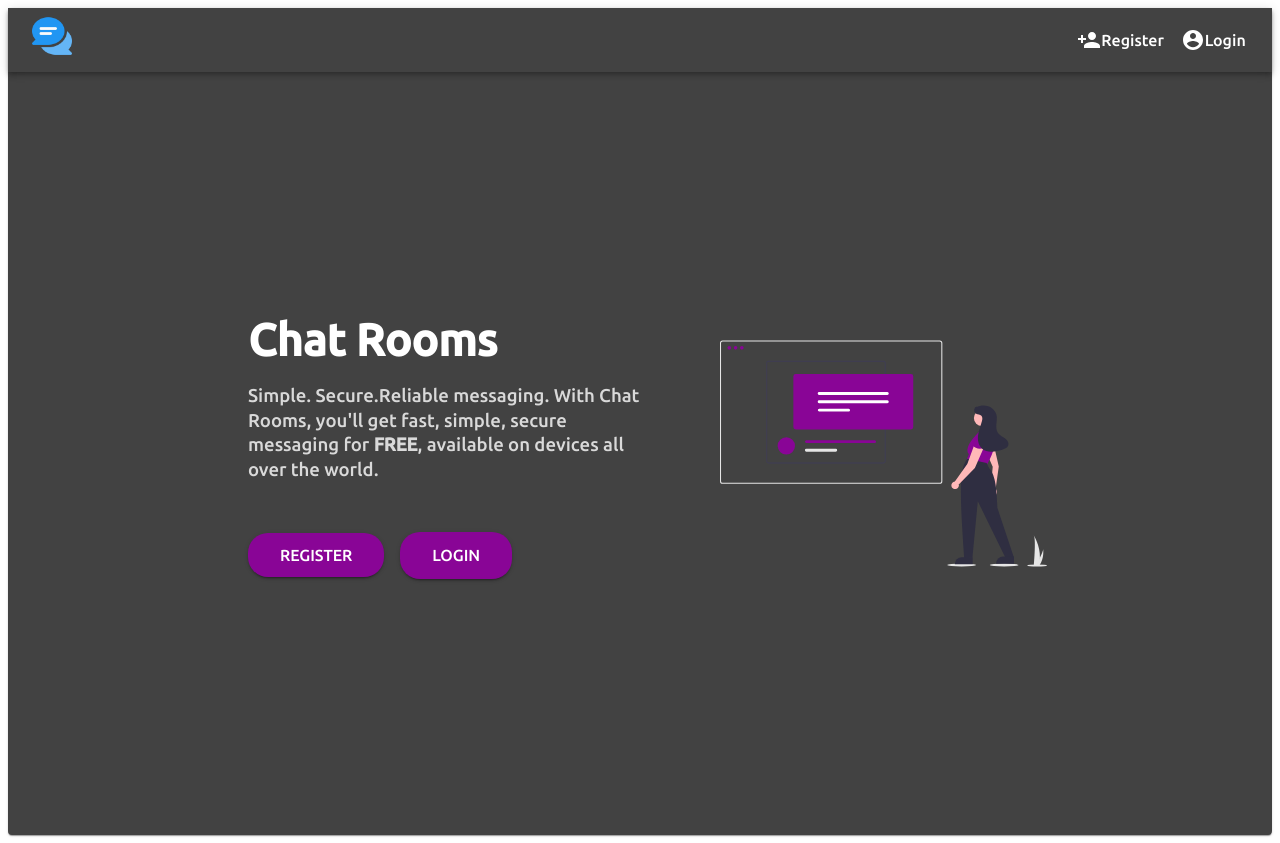
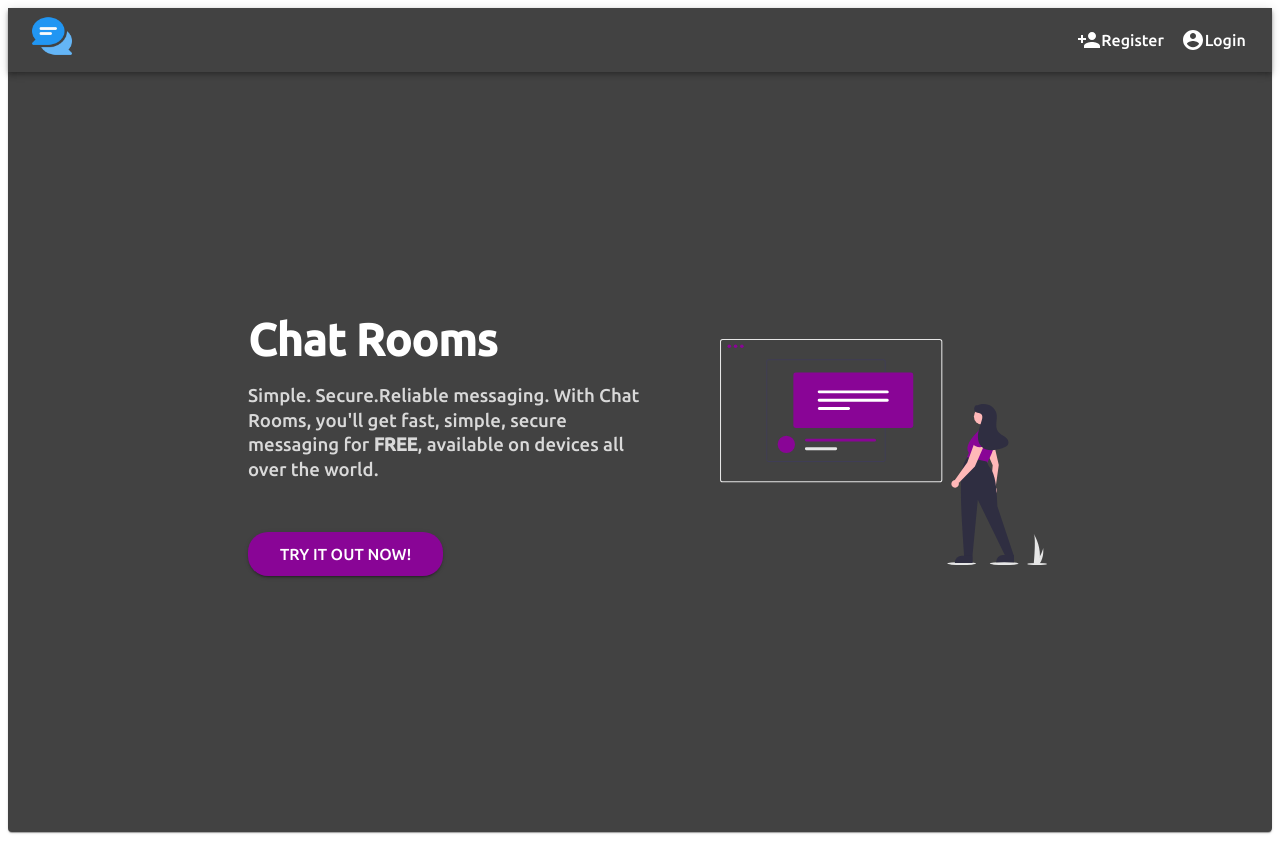
Before and after one commit to AmitrajitDas/Chat-Rooms, a React (Create React App) app in the folder client/: page / in a window 1280 px wide. Built offline with nearby package versions, Linux system fonts and the light colour scheme.

Commit message:
hero section modified

```diff
--- a/client/src/screens/Home/Home.js
+++ b/client/src/screens/Home/Home.js
@@ -11,7 +11,7 @@ const Home = () => {
 
   return (
     <Grid container className={classes.wrapper}>
-      <Grid item md={6} className={classes.intro}>
+      <Grid item xs={12} md={6} className={classes.intro}>
         <Typography className={classes.header} variant='h3'>
         Chat Rooms
         </Typography>
@@ -27,21 +27,10 @@ const Home = () => {
             color='primary'
             className={classes.registerButton}
           >
-           Register
-          </Button>
-        </Link>
-        <Link to='/login' style={{ textDecoration: 'none' }}>
-          <Button
-            type='submit'
-            variant='contained'
-            color='primary'
-            className={classes.loginButton}
-          >
-            Login
+           Try it out now!
           </Button>
         </Link>
       </Grid>
-
       <Grid item md={5}>
         <img src={Hero} className={classes.vector} />
       </Grid>
```
